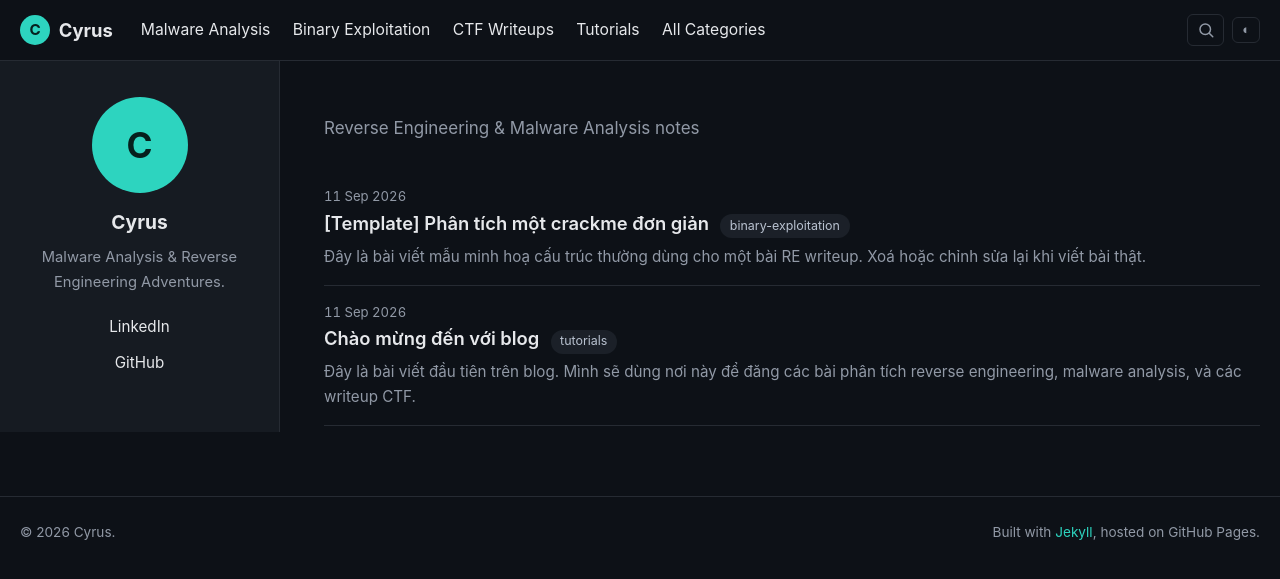
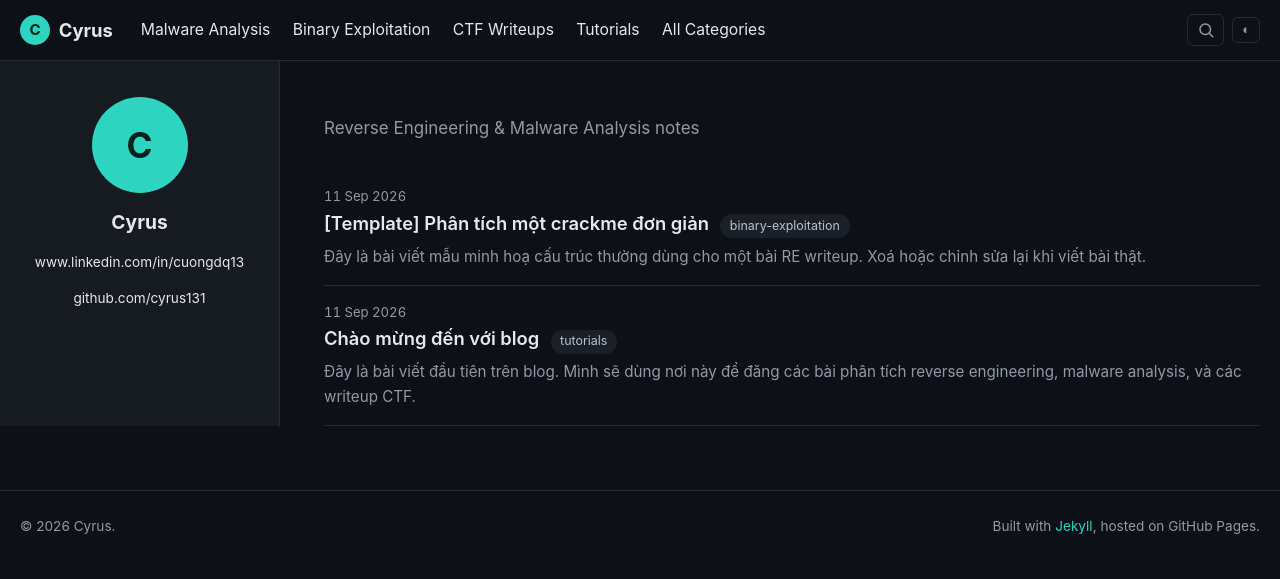
Before and after one commit to cyrus131/cyrus131.github.io, a Jekyll site: the page built from index.html, in a window 1280 px wide. Shown: the top 579 px of the page. Built offline with Jekyll 4.4.1, drawn with Linux system fonts in a browser that asks for light colours; the list of posts is cut into pages by our own code.

Commit message:
Remove sidebar bio, show full URLs for social links

```diff
--- a/_config.yml
+++ b/_config.yml
@@ -6,7 +6,7 @@ tagline: "Reverse Engineering & Malware Analysis notes"
 description: >-
   Bài viết phân tích reverse engineering, malware, ransomware và CTF writeups.
 author: "Cyrus"
-author_bio: "Malware Analysis & Reverse Engineering Adventures."
+author_bio: ""
 
 url: "https://cyrus131.github.io"
 baseurl: ""
--- a/_includes/sidebar.html
+++ b/_includes/sidebar.html
@@ -10,11 +10,20 @@
     {% if site.author_bio != "" %}<p class="sidebar-bio">{{ site.author_bio }}</p>{% endif %}
 
     <ul class="sidebar-links">
-      {% if site.email != "" %}<li><a href="mailto:{{ site.email }}">Email</a></li>{% endif %}
-      {% if site.twitter_username != "" %}<li><a href="https://twitter.com/{{ site.twitter_username }}" target="_blank" rel="noopener">Twitter</a></li>{% endif %}
-      {% if site.linkedin_username != "" %}<li><a href="https://www.linkedin.com/in/{{ site.linkedin_username }}" target="_blank" rel="noopener">LinkedIn</a></li>{% endif %}
-      {% if site.github_username != "" %}<li><a href="https://github.com/{{ site.github_username }}" target="_blank" rel="noopener">GitHub</a></li>{% endif %}
-      {% if site.coffee_url != "" %}<li><a href="{{ site.coffee_url }}" target="_blank" rel="noopener">Buy Me a Coffee</a></li>{% endif %}
+      {% if site.email != "" %}<li><a href="mailto:{{ site.email }}">{{ site.email }}</a></li>{% endif %}
+      {% if site.twitter_username != "" %}
+      {% assign twitter_url = "https://twitter.com/" | append: site.twitter_username %}
+      <li><a href="{{ twitter_url }}" target="_blank" rel="noopener">{{ twitter_url | remove: "https://" }}</a></li>
+      {% endif %}
+      {% if site.linkedin_username != "" %}
+      {% assign linkedin_url = "https://www.linkedin.com/in/" | append: site.linkedin_username %}
+      <li><a href="{{ linkedin_url }}" target="_blank" rel="noopener">{{ linkedin_url | remove: "https://" }}</a></li>
+      {% endif %}
+      {% if site.github_username != "" %}
+      {% assign github_url = "https://github.com/" | append: site.github_username %}
+      <li><a href="{{ github_url }}" target="_blank" rel="noopener">{{ github_url | remove: "https://" }}</a></li>
+      {% endif %}
+      {% if site.coffee_url != "" %}<li><a href="{{ site.coffee_url }}" target="_blank" rel="noopener">{{ site.coffee_url | remove: "https://" | remove: "http://" }}</a></li>{% endif %}
     </ul>
   </div>
 </aside>
--- a/assets/css/main.css
+++ b/assets/css/main.css
@@ -187,7 +187,12 @@ a:hover { text-decoration: underline; }
 .sidebar-bio { color: var(--text-muted); font-size: .92rem; margin: 0 0 1.1rem; }
 .sidebar-links { list-style: none; margin: 0; padding: 0; }
 .sidebar-links li { margin: .5rem 0; }
-.sidebar-links a { color: var(--text); font-size: .95rem; }
+.sidebar-links a {
+  color: var(--text);
+  font-size: .85rem;
+  word-break: break-all;
+  overflow-wrap: break-word;
+}
 .sidebar-links a:hover { color: var(--accent); text-decoration: none; }
 
 .page-content { min-width: 0; padding-top: 2.25rem; }
```
